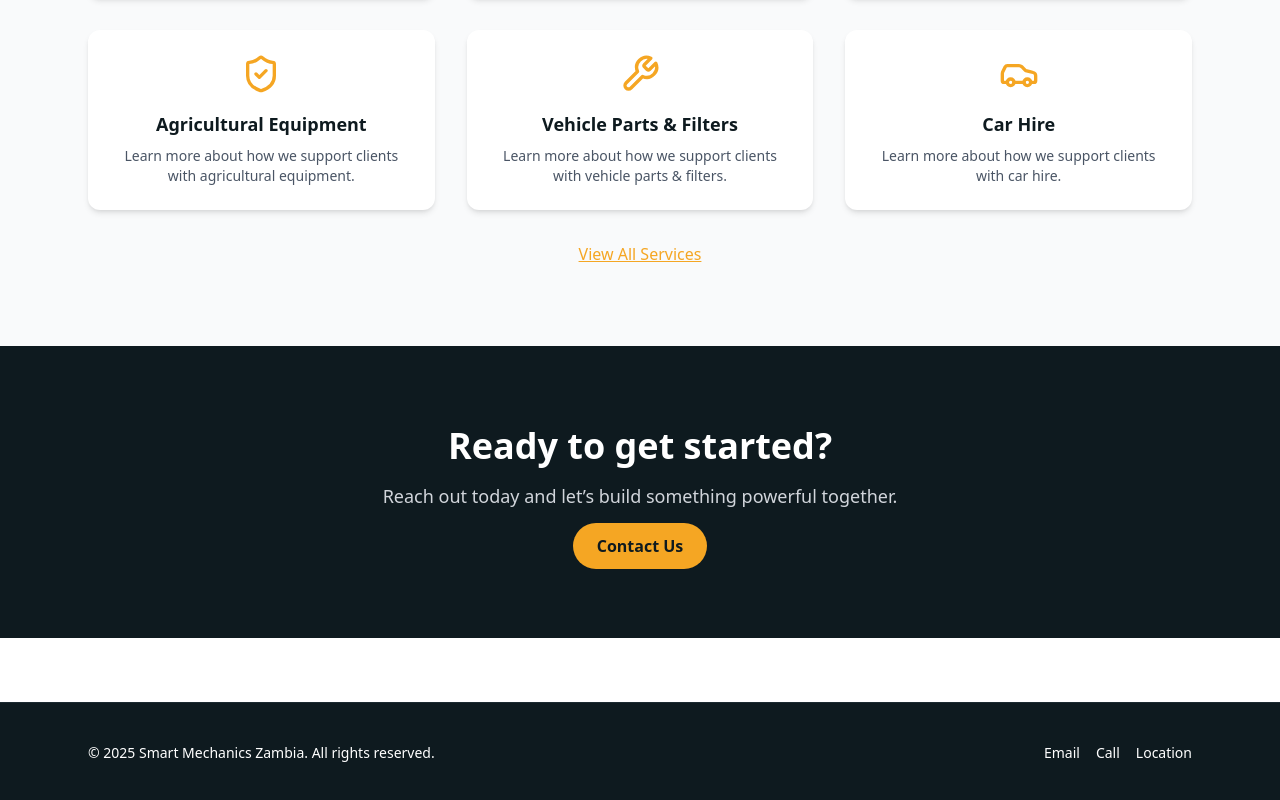
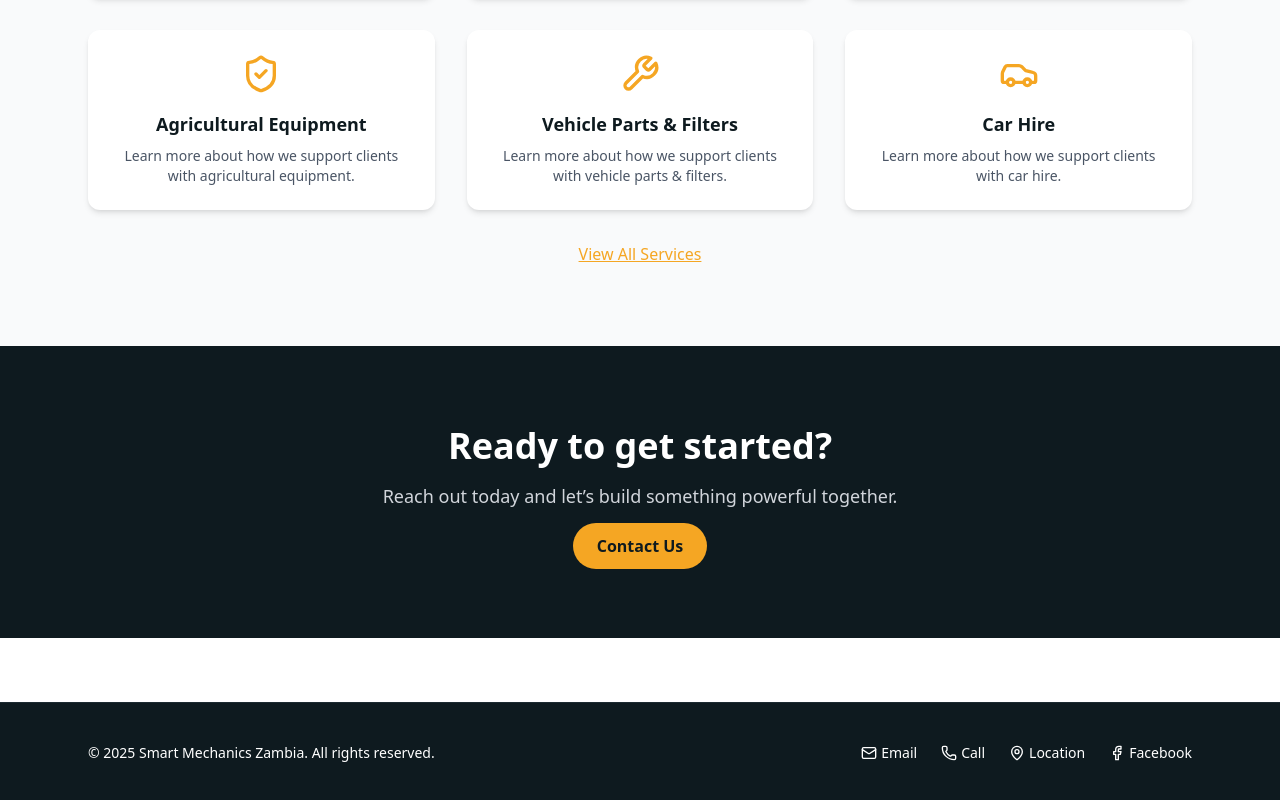
Before and after one commit to temwani-msiska/smart-mechanics, a Next.js app: page / in a window 1280 px wide. Shown: the part 1558-2358 px from the top of the page. Built offline with nearby package versions, Linux system fonts and the light colour scheme.

Commit message:
Footer Update(Icons) and Elint Fix

```diff
--- a/src/components/Footer.tsx
+++ b/src/components/Footer.tsx
@@ -1,12 +1,47 @@
+import { Mail, Phone, MapPin, Facebook } from "lucide-react";
+
 export default function Footer() {
   return (
     <footer className="bg-[#0E1A1F] text-white py-10 border-t border-[#1C2A31] mt-16">
       <div className="max-w-6xl mx-auto px-6 flex flex-col md:flex-row items-center justify-between gap-6 text-sm">
-        <p>&copy; {new Date().getFullYear()} Smart Mechanics Zambia. All rights reserved.</p>
-        <div className="flex gap-4">
-          <a href="mailto:smartmechaniczambia@gmail.com" className="hover:text-[#F5A623] transition">Email</a>
-          <a href="tel:+260977276638" className="hover:text-[#F5A623] transition">Call</a>
-          <a href="https://goo.gl/maps/MpSE3asvD5DDEn9b7" target="_blank" rel="noopener noreferrer" className="hover:text-[#F5A623] transition">Location</a>
+        <p>
+          &copy; {new Date().getFullYear()} Smart Mechanics Zambia. All rights
+          reserved.
+        </p>
+        <div className="flex gap-6">
+          <a
+            href="mailto:smartmechaniczambia@gmail.com"
+            className="flex items-center gap-1 hover:text-[#F5A623] transition"
+          >
+            <Mail size={16} />
+            Email
+          </a>
+          <a
+            href="tel:+260977276638"
+            className="flex items-center gap-1 hover:text-[#F5A623] transition"
+          >
+            <Phone size={16} />
+            Call
+          </a>
+          <a
+            href="https://www.google.com/maps/place/Plot+No+114,+Alick+Nkhata+Rd,+Kabulonga,+Lusaka,+Zambia"
+            target="_blank"
+            rel="noopener noreferrer"
+            className="flex items-center gap-1 hover:text-[#F5A623] transition"
+          >
+            <MapPin size={16} />
+            Location
+          </a>
+
+          <a
+            href="https://web.facebook.com/profile.php?id=100063883634099"
+            target="_blank"
+            rel="noopener noreferrer"
+            className="flex items-center gap-1 hover:text-[#F5A623] transition"
+          >
+            <Facebook size={16} />
+            Facebook
+          </a>
         </div>
       </div>
     </footer>
--- a/src/components/HomeSections.tsx
+++ b/src/components/HomeSections.tsx
@@ -31,7 +31,7 @@ export function Hero() {
           Smart Mechanics Zambia
         </h1>
         <p className="text-lg text-[#E5E5E5] mt-4 max-w-xl leading-relaxed">
-          Delivering trusted mechanical & technical solutions for Zambia's industrial, agricultural, and automotive sectors since 2018.
+          Delivering trusted mechanical & technical solutions for Zambia&rsquo;s industrial, agricultural, and automotive sectors since 2018.
         </p>
         <a
           href="/contact"
```
